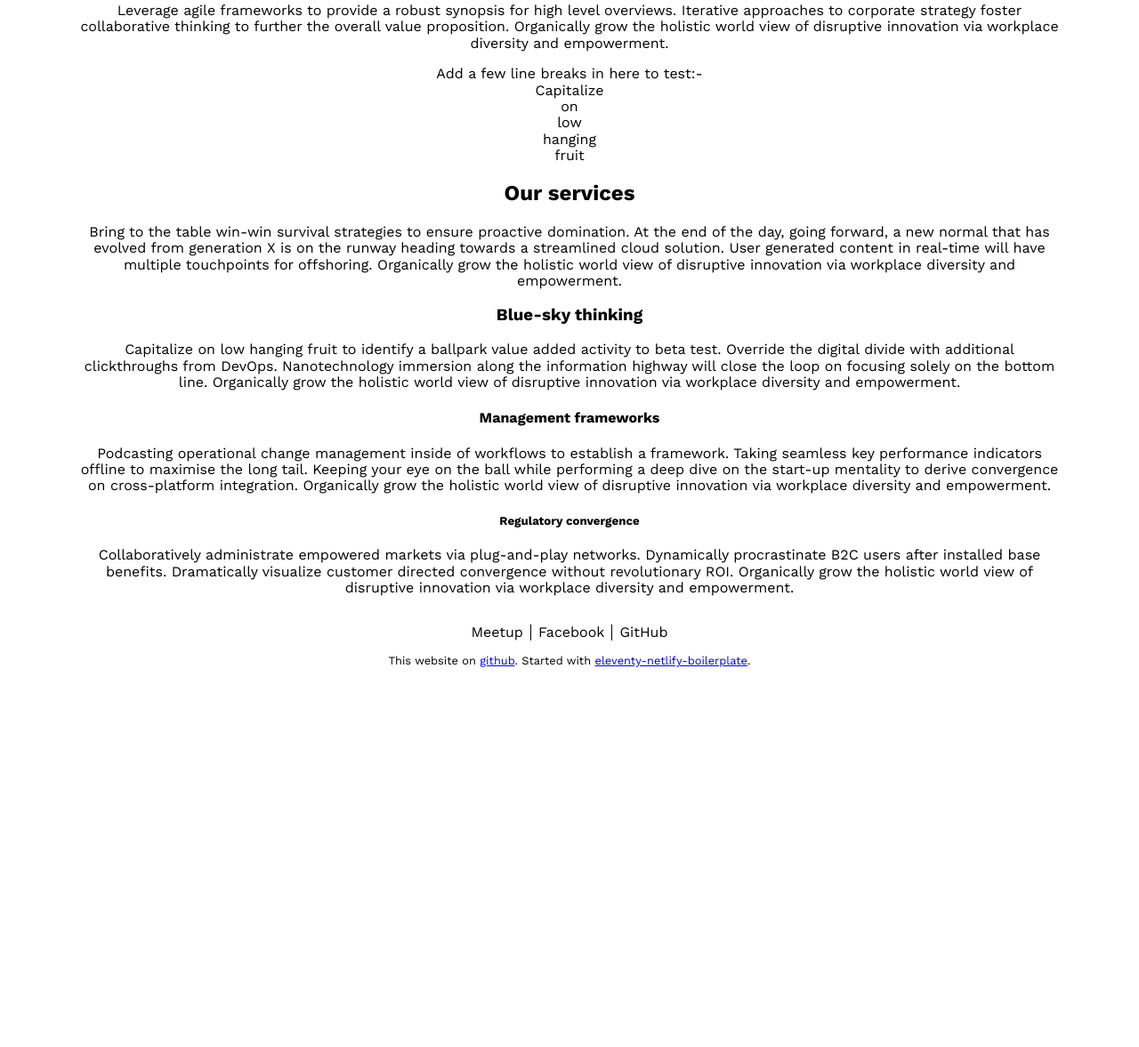
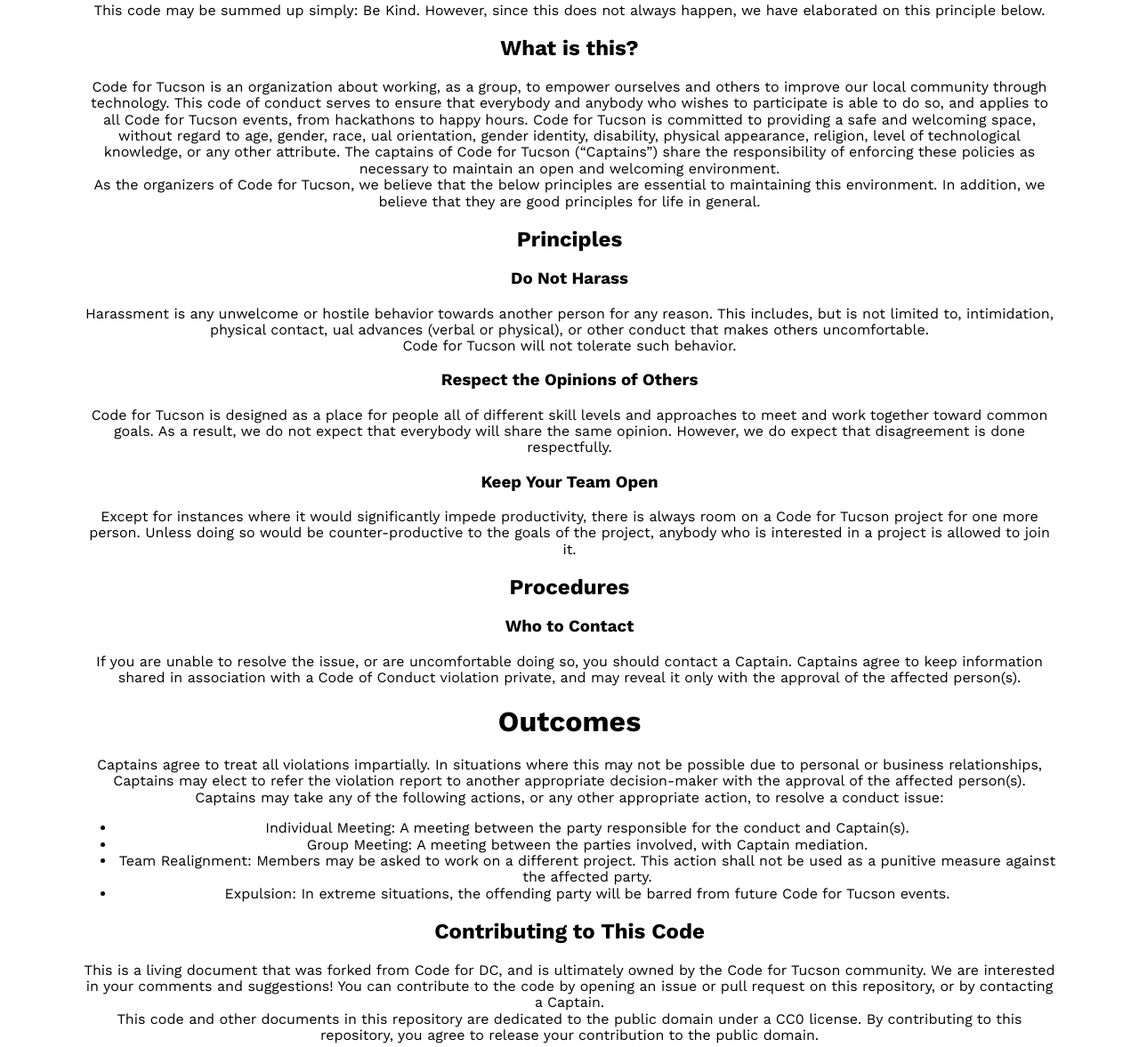
Before and after one commit to testedtim/new-cft-website, an Eleventy site: page pages/codeOfConduct.md in a window 1280 px wide. Shown: the part 813-1990 px from the top of the page at 89% size. Before the commit the page ends 1579 px from the top, so only its background shows below. Built offline with nearby package versions, Linux system fonts and the light colour scheme; Eleventy itself is replaced by a stand-in of ours; files that its build step writes are made by us from their sources.

Commit message:
Added content and updated links

```diff
--- a/_includes/components/mainFooter.njk
+++ b/_includes/components/mainFooter.njk
@@ -1,8 +1,8 @@
 <footer class="pageFooter">
   <ul class="socialLinks">
-    <li><a href="">Meetup</a></li>
-    <li><a href="">Facebook</a></li>
-    <li><a href="">GitHub</a></li>
+    <li><a href="https://www.meetup.com/Code-for-Tucson/">Meetup</a></li>
+    <li><a href="https://www.facebook.com/groups/codefortucson">Facebook</a></li>
+    <li><a href="https://github.com/codefortucson">GitHub</a></li>
   </ul>
   <small>
     This website on <a href="{{ pkg.repository.url }}">github</a>.
--- a/pages/codeOfConduct.md
+++ b/pages/codeOfConduct.md
@@ -7,27 +7,30 @@
   key: Code of Conduct
   order: 3
 ---
-Leverage agile frameworks to provide a robust synopsis for high level overviews. Iterative approaches to corporate strategy foster collaborative thinking to further the overall value proposition. Organically grow the holistic world view of disruptive innovation via workplace diversity and empowerment.
+This code may be summed up simply: Be Kind. However, since this does not always happen, we have elaborated on this principle below.
 
-Add a few line breaks in here to test:-
-Capitalize
-on
-low
-hanging
-fruit
+## What is this?
+Code for Tucson is an organization about working, as a group, to empower ourselves and others to improve our local community through technology. This code of conduct serves to ensure that everybody and anybody who wishes to participate is able to do so, and applies to all Code for Tucson events, from hackathons to happy hours. Code for Tucson is committed to providing a safe and welcoming space, without regard to age, gender, race, ual orientation, gender identity, disability, physical appearance, religion, level of technological knowledge, or any other attribute. The captains of Code for Tucson (“Captains”) share the responsibility of enforcing these policies as necessary to maintain an open and welcoming environment.
+As the organizers of Code for Tucson, we believe that the below principles are essential to maintaining this environment. In addition, we believe that they are good principles for life in general.
 
-## Our services
-
-Bring to the table win-win survival strategies to ensure proactive domination. At the end of the day, going forward, a new normal that has evolved from generation X is on the runway heading towards a streamlined cloud solution. User generated content in real-time will have multiple touchpoints for offshoring. Organically grow the holistic world view of disruptive innovation via workplace diversity and empowerment.
-
-### Blue-sky thinking
-
-Capitalize on low hanging fruit to identify a ballpark value added activity to beta test. Override the digital divide with additional clickthroughs from DevOps. Nanotechnology immersion along the information highway will close the loop on focusing solely on the bottom line. Organically grow the holistic world view of disruptive innovation via workplace diversity and empowerment.
-
-#### Management frameworks
-
-Podcasting operational change management inside of workflows to establish a framework. Taking seamless key performance indicators offline to maximise the long tail. Keeping your eye on the ball while performing a deep dive on the start-up mentality to derive convergence on cross-platform integration. Organically grow the holistic world view of disruptive innovation via workplace diversity and empowerment.
-
-##### Regulatory convergence
-
-Collaboratively administrate empowered markets via plug-and-play networks. Dynamically procrastinate B2C users after installed base benefits. Dramatically visualize customer directed convergence without revolutionary ROI. Organically grow the holistic world view of disruptive innovation via workplace diversity and empowerment.
+## Principles
+### Do Not Harass
+Harassment is any unwelcome or hostile behavior towards another person for any reason. This includes, but is not limited to, intimidation, physical contact, ual advances (verbal or physical), or other conduct that makes others uncomfortable.
+Code for Tucson will not tolerate such behavior.
+### Respect the Opinions of Others
+Code for Tucson is designed as a place for people all of different skill levels and approaches to meet and work together toward common goals. As a result, we do not expect that everybody will share the same opinion. However, we do expect that disagreement is done respectfully.
+### Keep Your Team Open
+Except for instances where it would significantly impede productivity, there is always room on a Code for Tucson project for one more person. Unless doing so would be counter-productive to the goals of the project, anybody who is interested in a project is allowed to join it.
+## Procedures
+### Who to Contact
+If you are unable to resolve the issue, or are uncomfortable doing so, you should contact a Captain. Captains agree to keep information shared in association with a Code of Conduct violation private, and may reveal it only with the approval of the affected person(s).
+# Outcomes
+Captains agree to treat all violations impartially. In situations where this may not be possible due to personal or business relationships, Captains may elect to refer the violation report to another appropriate decision-maker with the approval of the affected person(s).
+Captains may take any of the following actions, or any other appropriate action, to resolve a conduct issue:
+* Individual Meeting: A meeting between the party responsible for the conduct and Captain(s).
+* Group Meeting: A meeting between the parties involved, with Captain mediation.
+* Team Realignment: Members may be asked to work on a different project. This action shall not be used as a punitive measure against the affected party.
+* Expulsion: In extreme situations, the offending party will be barred from future Code for Tucson events.
+## Contributing to This Code
+This is a living document that was forked from Code for DC, and is ultimately owned by the Code for Tucson community. We are interested in your comments and suggestions! You can contribute to the code by opening an issue or pull request on this repository, or by contacting a Captain.
+This code and other documents in this repository are dedicated to the public domain under a CC0 license. By contributing to this repository, you agree to release your contribution to the public domain.
```
Also changed, not shown: projects/code-for-tucson-website.md (+28 -21 lines), projects/green-welcome-package.md (+10 -8 lines), static/img/new_logo.png (added), static/img/orig_logo.png (added), static/img/prototypes.png (added).
